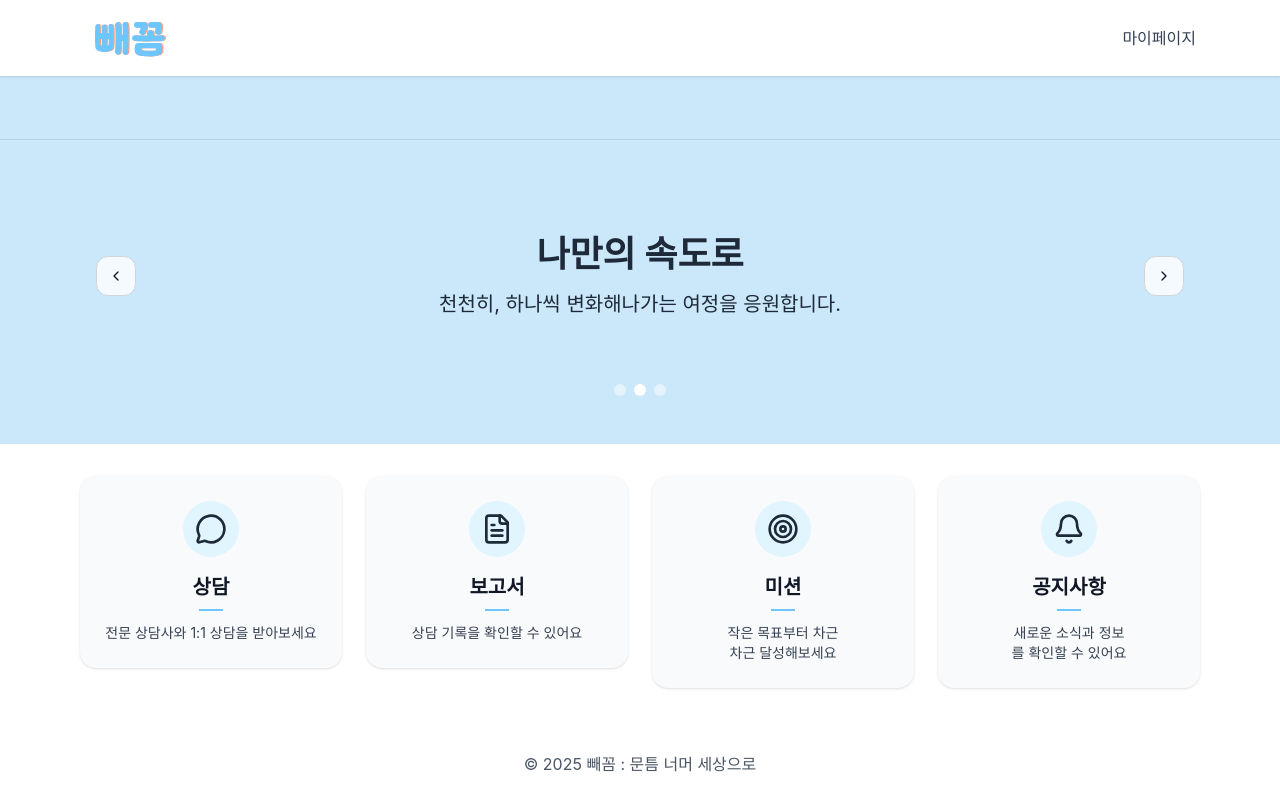
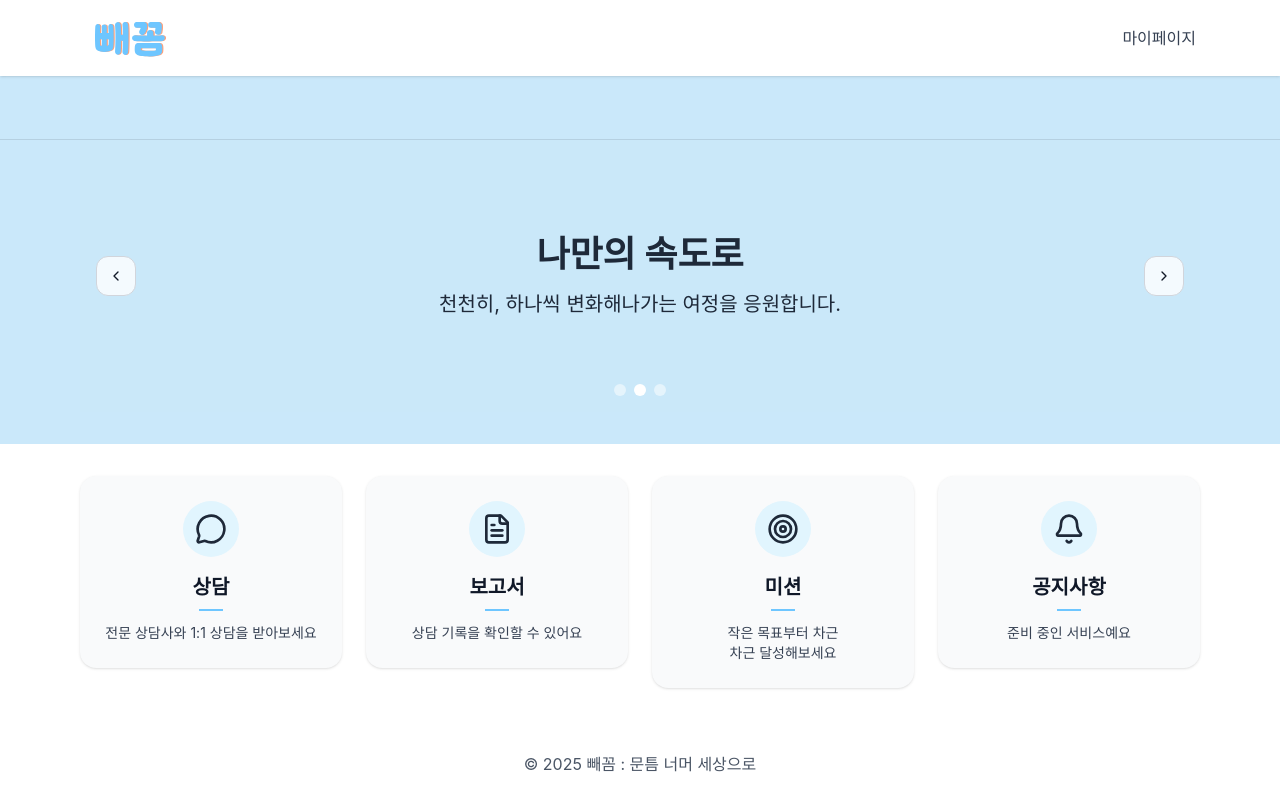
Before and after one commit to choihyunman/paekom-fe, a React (Vite) app: page / in a window 1280 px wide. Built offline with nearby package versions, Linux system fonts and the light colour scheme; no server answers.

Commit message:
chore: 공지사항 라우터 제거거

```diff
--- a/src/pages/Home/HomePage.tsx
+++ b/src/pages/Home/HomePage.tsx
@@ -67,9 +67,10 @@ const CATEGORIES: Category[] = [
   {
     id: "notice",
     title: "공지사항",
-    description: "새로운 소식과 정보를 확인할 수 있어요",
+    // description: "새로운 소식과 정보를 확인할 수 있어요",
+    description: "준비 중인 서비스예요",
     icon: Bell,
-    href: "/notices",
+    href: "/",
   },
 ];
 // -------------------------------------------
```
